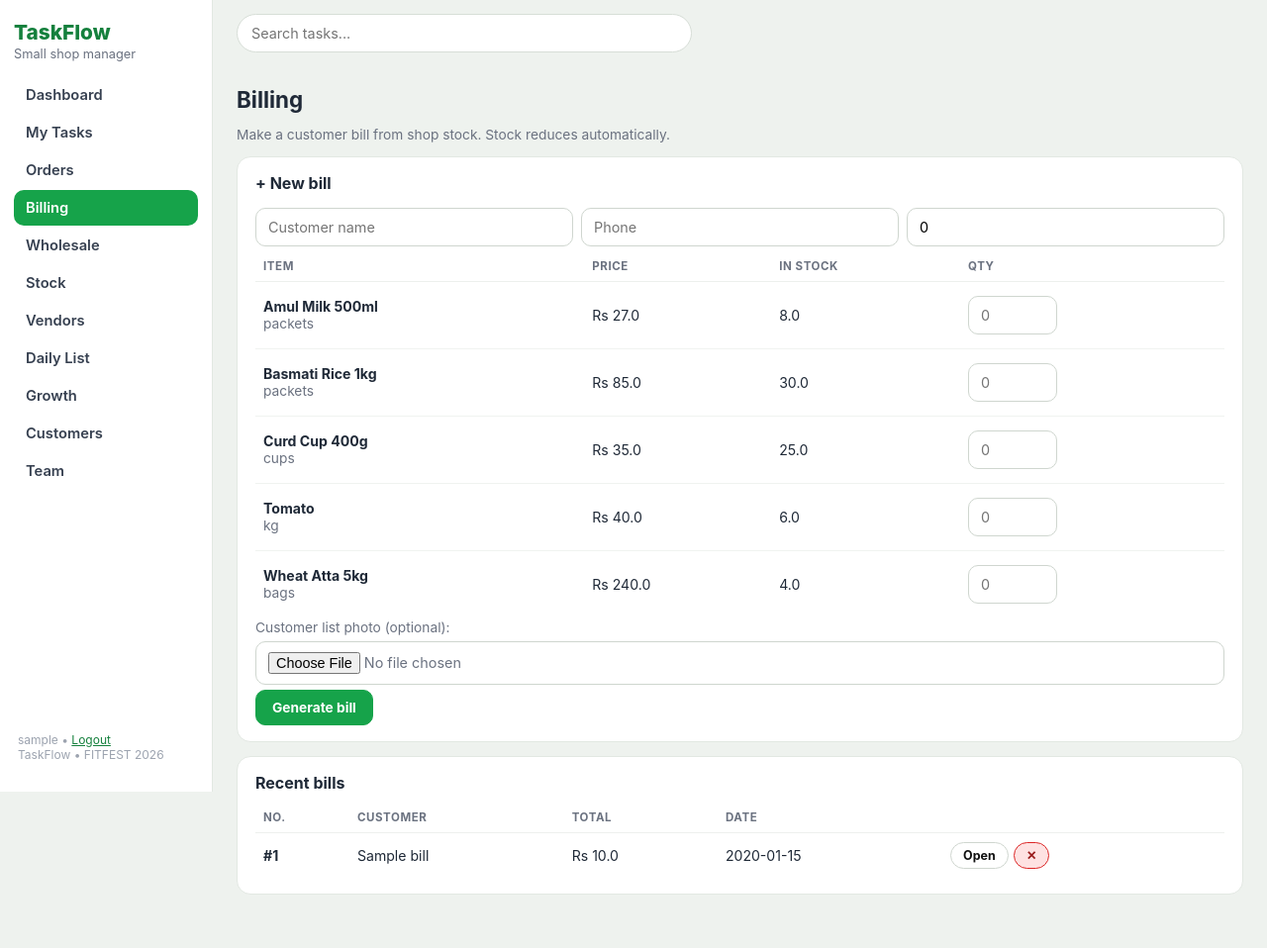
After one commit to ManasviWaghmare/Small-Business-Workflow-Task-Management-Platform, a Flask app: page /billing in a window 1280 px wide. The commit adds this page. Shown: the whole page at 99% size. Run offline with Flask 3, Linux system fonts and the light colour scheme; the visitor is signed in with stand-in values (Sample User, id 1); data comes from the database, SQL or seed files in the repository; tables that the repository leaves empty hold one stand-in row (values such as "Sample post").

Commit message:
Billing suite: customer bills + invoices, wholesaler bills with auto rates, list photos

```diff
--- a/app.py
+++ b/app.py
@@ -7,6 +7,7 @@ from collections import Counter
 from datetime import date, datetime, timedelta
 from flask import Flask, g, redirect, render_template, request, url_for, jsonify, session
 from werkzeug.security import generate_password_hash, check_password_hash
+from werkzeug.utils import secure_filename
 
 BASE_DIR = os.path.dirname(os.path.abspath(__file__))
 if os.getenv("K_SERVICE") or os.getenv("PORT"):
@@ -36,6 +37,23 @@ CHECKLIST_TEMPLATES = {
 
 app = Flask(__name__)
 app.secret_key = os.getenv("SECRET_KEY", "dev-key-change-me")
+app.config["MAX_CONTENT_LENGTH"] = 4 * 1024 * 1024
+
+UPLOAD_DIR = os.path.join(BASE_DIR, "static", "uploads")
+os.makedirs(UPLOAD_DIR, exist_ok=True)
+ALLOWED_EXT = {"png", "jpg", "jpeg", "webp"}
+
+
+def save_photo(f):
+    """Save an uploaded list/bill photo, return its static path (or '')."""
+    if not f or not getattr(f, "filename", ""):
+        return ""
+    ext = f.filename.rsplit(".", 1)[-1].lower() if "." in f.filename else ""
+    if ext not in ALLOWED_EXT:
+        return ""
+    name = datetime.now().strftime("%Y%m%d%H%M%S%f") + "_" + secure_filename(f.filename)[-30:]
+    f.save(os.path.join(UPLOAD_DIR, name))
+    return "uploads/" + name
 
 PUBLIC_PATHS = ("/login", "/healthz")
 
@@ -118,12 +136,24 @@ def init_db():
             id INTEGER PRIMARY KEY AUTOINCREMENT, bill_id INTEGER REFERENCES bills(id) ON DELETE CASCADE,
             item_name TEXT NOT NULL, qty REAL DEFAULT 1, unit TEXT DEFAULT 'pcs',
             price REAL DEFAULT 0, amount REAL DEFAULT 0);
+        CREATE TABLE IF NOT EXISTS wholesaler_bills (
+            id INTEGER PRIMARY KEY AUTOINCREMENT, vendor_id INTEGER REFERENCES vendors(id) ON DELETE SET NULL,
+            bill_no TEXT DEFAULT '', bill_date TEXT DEFAULT '', subtotal REAL DEFAULT 0,
+            total REAL DEFAULT 0, photo TEXT DEFAULT '',
+            created_at TEXT DEFAULT CURRENT_TIMESTAMP);
+        CREATE TABLE IF NOT EXISTS wholesaler_bill_items (
+            id INTEGER PRIMARY KEY AUTOINCREMENT, bill_id INTEGER REFERENCES wholesaler_bills(id) ON DELETE CASCADE,
+            item_name TEXT NOT NULL, qty REAL DEFAULT 0, unit TEXT DEFAULT 'pcs',
+            rate REAL DEFAULT 0, amount REAL DEFAULT 0);
         """
     )
     db.commit()
     # lightweight migration for DBs created before growth layer
     for stmt in [
         "ALTER TABLE customer_orders ADD COLUMN customer_id INTEGER",
+        "ALTER TABLE inventory ADD COLUMN price REAL DEFAULT 0",
+        "ALTER TABLE customer_orders ADD COLUMN photo TEXT DEFAULT ''",
+        "ALTER TABLE bills ADD COLUMN photo TEXT DEFAULT ''",
     ]:
         try: db.execute(stmt)
         except sqlite3.OperationalError: pass
@@ -155,12 +185,12 @@ def init_db():
         db.commit()
     if db.execute("SELECT COUNT(*) c FROM inventory").fetchone()[0] == 0:
         today = date.today()
-        db.executemany("INSERT INTO inventory (name, category, stock_qty, unit, low_threshold, expiry_date) VALUES (?,?,?,?,?,?)", [
-            ("Amul Milk 500ml", "Dairy", 8, "packets", 20, (today + timedelta(days=2)).isoformat()),
-            ("Curd Cup 400g", "Dairy", 25, "cups", 15, (today + timedelta(days=3)).isoformat()),
-            ("Wheat Atta 5kg", "Dry goods", 4, "bags", 10, ""),
-            ("Basmati Rice 1kg", "Dry goods", 30, "packets", 10, ""),
-            ("Tomato", "Vegetables", 6, "kg", 8, (today + timedelta(days=1)).isoformat())])
+        db.executemany("INSERT INTO inventory (name, category, stock_qty, unit, low_threshold, expiry_date, price) VALUES (?,?,?,?,?,?,?)", [
+            ("Amul Milk 500ml", "Dairy", 8, "packets", 20, (today + timedelta(days=2)).isoformat(), 27),
+            ("Curd Cup 400g", "Dairy", 25, "cups", 15, (today + timedelta(days=3)).isoformat(), 35),
+            ("Wheat Atta 5kg", "Dry goods", 4, "bags", 10, "", 240),
+            ("Basmati Rice 1kg", "Dry goods", 30, "packets", 10, "", 85),
+            ("Tomato", "Vegetables", 6, "kg", 8, (today + timedelta(days=1)).isoformat(), 40)])
         db.commit()
     if db.execute("SELECT COUNT(*) c FROM purchase_orders").fetchone()[0] == 0:
         v = db.execute("SELECT id FROM vendors LIMIT 1").fetchone()[0]
@@ -359,12 +389,15 @@ def dashboard():
     reten = retention_due(db)
     groups = db.execute("SELECT * FROM group_buys WHERE status='Open' ORDER BY id DESC").fetchall()
     khata_total = db.execute("SELECT COALESCE(SUM(khata_balance),0) s FROM customers").fetchone()["s"]
+    ts = db.execute("SELECT COALESCE(SUM(total),0) s, COUNT(*) c FROM bills WHERE date(created_at)=?", (today_str(),)).fetchone()
+    today_sales, today_bills = ts["s"], ts["c"]
     return render_template("dashboard.html", total=total, done=done, pending=pending, overdue=overdue,
                            due_today=due_today, completion=completion, by_priority=by_priority, by_status=by_status,
                            per_employee=per_employee, recent=recent, today=today_str(), low_stock=low_stock,
                            expiring=expiring, forecast=forecast, new_orders=new_orders, open_pos=open_pos,
                            cl_done=cl_done, cl_total=cl_total, flash=flash, reten=reten,
-                           groups=groups, khata_total=khata_total, upcoming=upcoming)
+                           groups=groups, khata_total=khata_total, upcoming=upcoming,
+                           today_sales=today_sales, today_bills=today_bills)
 
 
 @app.route("/tasks")
@@ -486,10 +519,22 @@ def inventory_add():
     db = get_db()
     name = request.form.get("name", "").strip()
     if name:
-        db.execute("INSERT INTO inventory (name, category, stock_qty, unit, low_threshold, expiry_date) VALUES (?,?,?,?,?,?)",
+        try: price = float(request.form.get("price") or 0)
+        except ValueError: price = 0
+        db.execute("INSERT INTO inventory (name, category, stock_qty, unit, low_threshold, expiry_date, price) VALUES (?,?,?,?,?,?,?)",
                    (name, request.form.get("category", ""), float(request.form.get("stock_qty") or 0),
-                    request.form.get("unit", "pcs"), float(request.form.get("low_threshold") or 5), request.form.get("expiry_date", "")))
+                    request.form.get("unit", "pcs"), float(request.form.get("low_threshold") or 5), request.form.get("expiry_date", ""), price))
         db.commit(); run_stock_alerts(db)
+    return redirect(url_for("inventory_list"))
+
+
+@app.route("/inventory/<int:iid>/price", methods=["POST"])
+def inventory_price(iid):
+    db = get_db()
+    try: price = float(request.form.get("price") or 0)
+    except ValueError: price = 0
+    db.execute("UPDATE inventory SET price=? WHERE id=?", (price, iid))
+    db.commit()
     return redirect(url_for("inventory_list"))
 
 
@@ -580,8 +625,9 @@ def order_add():
     name = request.form.get("customer_name", "").strip() or (parsed["customer_name"] if parsed else "Walk-in")
     phone = request.form.get("phone", "").strip() or (parsed["phone"] if parsed else "")
     if parsed: items = parsed["items_text"]
-    if not items: return redirect(url_for("orders"))
-    cur = db.execute("INSERT INTO customer_orders (customer_name, phone, items_text, status) VALUES (?,?,?,?)", (name, phone, items, "New"))
+    if not items and not request.files.get("photo"): return redirect(url_for("orders"))
+    photo = save_photo(request.files.get("photo"))
+    cur = db.execute("INSERT INTO customer_orders (customer_name, phone, items_text, status, photo) VALUES (?,?,?,?,?)", (name, phone, items, "New", photo))
     oid = cur.lastrowid
     emp = request.form.get("employee_id") or None
     ups = bundle_suggestions(db, items)
@@ -762,6 +808,145 @@ def group_close(gid):
     return redirect(url_for("growth"))
 
 
+# ---- Billing: customer bills + printable invoices ----
+@app.route("/billing")
+def billing():
+    db = get_db()
+    items = db.execute("SELECT * FROM inventory ORDER BY name").fetchall()
+    bills = db.execute("SELECT * FROM bills ORDER BY id DESC LIMIT 20").fetchall()
+    return render_template("billing.html", items=items, bills=bills)
+
+
+@app.route("/billing/create", methods=["POST"])
+def bill_create():
+    db = get_db()
+    name = request.form.get("customer_name", "").strip() or "Walk-in"
+    phone = request.form.get("phone", "").strip()
+    try: discount = float(request.form.get("discount") or 0)
+    except ValueError: discount = 0
+    lines = []
+    for it in db.execute("SELECT * FROM inventory").fetchall():
+        try: q = float(request.form.get(f"qty_{it['id']}") or 0)
+        except ValueError: q = 0
+        if q > 0:
+            q = min(q, it["stock_qty"] or 0)
+            if q <= 0: continue
+            price = it["price"] or 0
+            lines.append((it, q, price, round(q * price, 2)))
+    if not lines:
+        return redirect(url_for("billing"))
+    subtotal = round(sum(l[3] for l in lines), 2)
+    total = round(max(subtotal - discount, 0), 2)
+    photo = save_photo(request.files.get("photo"))
+    cur = db.execute("INSERT INTO bills (customer_name, phone, subtotal, discount, total, photo) VALUES (?,?,?,?,?,?)",
+                     (name, phone, subtotal, discount, total, photo))
+    bid = cur.lastrowid
+    for it, q, price, amt in lines:
+        db.execute("INSERT INTO bill_items (bill_id, item_name, qty, unit, price, amount) VALUES (?,?,?,?,?,?)",
+                   (bid, it["name"], q, it["unit"], price, amt))
+        db.execute("UPDATE inventory SET stock_qty = stock_qty - ? WHERE id=?", (q, it["id"]))
+    upsert_customer(db, name, phone)
+    db.commit()
+    run_stock_alerts(db)
+    return redirect(url_for("bill_view", bid=bid))
+
+
+@app.route("/bills/<int:bid>")
+def bill_view(bid):
+    db = get_db()
+    bill = db.execute("SELECT * FROM bills WHERE id=?", (bid,)).fetchone()
+    if not bill:
+        return redirect(url_for("billing"))
+    lines = db.execute("SELECT * FROM bill_items WHERE bill_id=?", (bid,)).fetchall()
+    return render_template("bill.html", bill=bill, lines=lines)
+
+
+@app.route("/bills/<int:bid>/delete", methods=["POST"])
+def bill_delete(bid):
+    db = get_db()
+    db.execute("DELETE FROM bill_items WHERE bill_id=?", (bid,))
+    db.execute("DELETE FROM bills WHERE id=?", (bid,))
+    db.commit()
+    return redirect(url_for("billing"))
+
+
+# ---- Wholesaler bills: purchase entries with auto rate calc ----
+@app.route("/wholesale")
+def wholesale():
+    db = get_db()
+    vendors = db.execute("SELECT * FROM vendors ORDER BY name").fetchall()
+    wbills = db.execute("SELECT w.*, v.name AS vendor_name FROM wholesaler_bills w LEFT JOIN vendors v ON w.vendor_id=v.id ORDER BY w.id DESC LIMIT 20").fetchall()
+    return render_template("wholesale.html", vendors=vendors, wbills=wbills)
+
+
+@app.route("/wholesale/create", methods=["POST"])
+def wholesale_create():
+    db = get_db()
+    vendor_id = request.form.get("vendor_id") or None
+    bill_no = request.form.get("bill_no", "").strip()
+    bill_date = request.form.get("bill_date", "") or today_str()
+    names = request.form.getlist("item_name")
+    qtys = request.form.getlist("qty")
+    units = request.form.getlist("unit")
+    rates = request.form.getlist("rate")
+    amounts = request.form.getlist("amount")
+    lines = []
+    for n, q, u, r, a in zip(names, qtys, units, rates, amounts):
+        n = (n or "").strip()
+        if not n: continue
+        try: q = float(q or 0)
+        except ValueError: q = 0
+        try: r = float(r or 0)
+        except ValueError: r = 0
+        try: a = float(a or 0)
+        except ValueError: a = 0
+        # auto-calculate whichever of rate/amount is missing
+        if r and not a: a = round(q * r, 2)
+        elif a and not r and q: r = round(a / q, 2)
+        elif q and r: a = round(q * r, 2)
+        lines.append({"name": n, "qty": q, "unit": u or "pcs", "rate": r, "amount": a})
+    if not lines:
+        return redirect(url_for("wholesale"))
+    subtotal = round(sum(l["amount"] for l in lines), 2)
+    photo = save_photo(request.files.get("photo"))
+    cur = db.execute("INSERT INTO wholesaler_bills (vendor_id, bill_no, bill_date, subtotal, total, photo) VALUES (?,?,?,?,?,?)",
+                     (vendor_id, bill_no, bill_date, subtotal, subtotal, photo))
+    wid = cur.lastrowid
+    for l in lines:
+        db.execute("INSERT INTO wholesaler_bill_items (bill_id, item_name, qty, unit, rate, amount) VALUES (?,?,?,?,?,?)",
+                   (wid, l["name"], l["qty"], l["unit"], l["rate"], l["amount"]))
+        # auto-update shop rates + stock from wholesaler bill
+        row = db.execute("SELECT * FROM inventory WHERE lower(name)=lower(?)", (l["name"],)).fetchone()
+        if row:
+            db.execute("UPDATE inventory SET stock_qty = stock_qty + ?, price = ? WHERE id=?",
+                       (l["qty"], l["rate"] if l["rate"] else row["price"], row["id"]))
+        elif l["qty"] or l["rate"]:
+            db.execute("INSERT INTO inventory (name, category, stock_qty, unit, low_threshold, price) VALUES (?,?,?,?,?,?)",
+                       (l["name"], "", l["qty"], l["unit"], 5, l["rate"]))
+    db.commit()
+    run_stock_alerts(db)
+    return redirect(url_for("wholesale_view", wid=wid))
+
+
+@app.route("/wholesale/<int:wid>")
+def wholesale_view(wid):
+    db = get_db()
+    w = db.execute("SELECT w.*, v.name AS vendor_name FROM wholesaler_bills w LEFT JOIN vendors v ON w.vendor_id=v.id WHERE w.id=?", (wid,)).fetchone()
+    if not w:
+        return redirect(url_for("wholesale"))
+    lines = db.execute("SELECT * FROM wholesaler_bill_items WHERE bill_id=?", (wid,)).fetchall()
+    return render_template("wholesale_bill.html", w=w, lines=lines)
+
+
+@app.route("/wholesale/<int:wid>/delete", methods=["POST"])
+def wholesale_delete(wid):
+    db = get_db()
+    db.execute("DELETE FROM wholesaler_bill_items WHERE bill_id=?", (wid,))
+    db.execute("DELETE FROM wholesaler_bills WHERE id=?", (wid,))
+    db.commit()
+    return redirect(url_for("wholesale"))
+
+
 @app.route("/api/tasks")
 def api_tasks():
     db = get_db()
@@ -799,9 +984,10 @@ def _ensure_db():
     n = db.execute(
         "SELECT COUNT(*) c FROM sqlite_master WHERE type='table' AND name IN "
         "('employees','tasks','customer_orders','inventory','vendors','purchase_orders',"
-        "'checklist_items','customers','promotions','flash_sales','group_buys','users')"
+        "'checklist_items','customers','promotions','flash_sales','group_buys','users',"
+        "'bills','bill_items','wholesaler_bills','wholesaler_bill_items')"
     ).fetchone()["c"]
-    if n < 12:
+    if n < 16:
         g.pop("db", None)
         try: db.close()
         except Exception: pass
--- a/static/style.css
+++ b/static/style.css
@@ -118,3 +118,13 @@ h1{font-size:1.4rem;margin:14px 0 2px}
   .btn{min-height:42px}
   .form input,.form select,.form textarea{font-size:16px}
 }
+.shot{max-width:220px;border:1px solid #e2e8e2;border-radius:8px;margin-top:4px}
+.invoice{max-width:640px}
+.invohead{display:flex;justify-content:space-between;align-items:flex-start;gap:10px}
+@media print{
+  .sidebar,.topbar,#offline-bar,.noprint{display:none!important}
+  body{background:#fff}
+  .shell{display:block}
+  .content{padding:0;max-width:none}
+  .panel{border:none;margin:0}
+}
--- a/templates/base.html
+++ b/templates/base.html
@@ -21,6 +21,8 @@
       <a href="/" class="{{ 'on' if request.path=='/' else '' }}">Dashboard</a>
       <a href="/tasks" class="{{ 'on' if request.path.startswith('/tasks') else '' }}">My Tasks</a>
       <a href="/orders" class="{{ 'on' if request.path.startswith('/orders') else '' }}">Orders</a>
+      <a href="/billing" class="{{ 'on' if request.path.startswith('/billing') or request.path.startswith('/bills') else '' }}">Billing</a>
+      <a href="/wholesale" class="{{ 'on' if request.path.startswith('/wholesale') else '' }}">Wholesale</a>
       <a href="/inventory" class="{{ 'on' if request.path.startswith('/inventory') else '' }}">Stock</a>
       <a href="/procurement" class="{{ 'on' if request.path.startswith('/procurement') else '' }}">Vendors</a>
       <a href="/checklists" class="{{ 'on' if request.path.startswith('/checklists') else '' }}">Daily List</a>
--- /dev/null
+++ b/templates/billing.html
@@ -0,0 +1,26 @@
+{% extends "base.html" %}
+{% block title %}Billing - TaskFlow{% endblock %}
+{% block content %}
+<h1>Billing</h1>
+<p class="muted">Make a customer bill from shop stock. Stock reduces automatically.</p>
+<div class="panel">
+<h2>+ New bill</h2>
+<form method="post" action="/billing/create" class="form" enctype="multipart/form-data">
+<div class="row"><input name="customer_name" placeholder="Customer name"><input name="phone" placeholder="Phone">
+<input name="discount" type="number" step="0.01" placeholder="Discount Rs" value="0"></div>
+<table><tr><th>Item</th><th>Price</th><th>In stock</th><th>Qty</th></tr>
+{% for i in items %}
+<tr><td><b>{{ i['name'] }}</b><br><small class="muted">{{ i['unit'] }}</small></td>
+<td>Rs {{ i['price'] }}</td><td>{{ i['stock_qty'] }}</td>
+<td><input name="qty_{{ i['id'] }}" type="number" step="0.1" min="0" max="{{ i['stock_qty'] }}" placeholder="0" style="max-width:90px"></td></tr>
+{% endfor %}</table>
+<label class="muted">Customer list photo (optional): <input type="file" name="photo" accept="image/*"></label>
+<button class="btn primary" type="submit">Generate bill</button></form>
+</div>
+<div class="panel"><h2>Recent bills</h2>
+<table><tr><th>No.</th><th>Customer</th><th>Total</th><th>Date</th><th></th></tr>
+{% for b in bills %}<tr><td><b>#{{ b['id'] }}</b></td><td>{{ b['customer_name'] }}</td><td>Rs {{ b['total'] }}</td><td>{{ b['created_at'][:10] }}</td>
+<td class="actions"><a class="btn small" href="/bills/{{ b['id'] }}">Open</a>
+<form method="post" action="/bills/{{ b['id'] }}/delete" onsubmit="return confirm('Delete?')"><button class="btn small danger-btn">✕</button></form></td></tr>
+{% else %}<tr><td colspan="5" class="muted">No bills yet.</td></tr>{% endfor %}</table></div>
+{% endblock %}
--- a/templates/dashboard.html
+++ b/templates/dashboard.html
@@ -48,7 +48,7 @@
         {% else %}<p class="muted">No sale running.</p>{% endif %}
         {% if reten %}<p><b>{{ reten|length }}</b> quiet customers (15+ days).</p>{% endif %}
         {% if groups %}<p><b>Deals:</b> {% for gb in groups %}{{ gb['title'] }}{% if not loop.last %}, {% endif %}{% endfor %}</p>{% endif %}
-        <p class="muted">Khata pending: Rs {{ khata_total }} • <a href="/growth">Growth →</a></p>
+        <p class="muted">Khata pending: Rs {{ khata_total }} • Today: Rs {{ today_sales }} from {{ today_bills }} bills • <a href="/growth">Growth →</a> <a href="/billing">Billing →</a></p>
       </div>
     </div>
   </div>
--- a/templates/inventory.html
+++ b/templates/inventory.html
@@ -11,16 +11,18 @@
   <input name="stock_qty" type="number" step="0.1" placeholder="Qty" value="0">
   <input name="unit" placeholder="Unit (kg/packets)" value="pcs">
   <input name="low_threshold" type="number" step="0.1" placeholder="Low-stock at" value="5">
+  <input name="price" type="number" step="0.01" placeholder="Price Rs" value="0">
   <input name="expiry_date" type="date">
   <button class="btn primary" type="submit">Add</button>
 </form>
 </div>
 <div class="panel">
-<table><tr><th>Item</th><th>Stock</th><th>Expiry</th><th>Alert</th><th></th></tr>
+<table><tr><th>Item</th><th>Stock</th><th>Price</th><th>Expiry</th><th>Alert</th><th></th></tr>
 {% for i in items %}
 <tr class="{% if i['stock_qty'] <= i['low_threshold'] %}overdue-row{% endif %}">
 <td><b>{{ i['name'] }}</b><br><small>{{ i['category'] }}</small></td>
 <td>{{ i['stock_qty'] }} {{ i['unit'] }} <small class="muted">(min {{ i['low_threshold'] }})</small></td>
+<td><form method="post" action="/inventory/{{ i['id'] }}/price" class="form row" style="flex-wrap:nowrap">Rs <input name="price" type="number" step="0.01" value="{{ i['price'] }}" style="max-width:80px"><button class="btn small" type="submit">Set</button></form></td>
 <td>{{ i['expiry_date'] or '—' }}</td>
 <td>{% if i['stock_qty'] <= i['low_threshold'] %}<span class="pill Overdue">LOW</span>{% endif %}{% if i['expiry_date'] and i['expiry_date'] <= today %}<span class="pill Overdue">EXPIRED?</span>{% endif %}</td>
 <td class="actions">
@@ -28,7 +30,7 @@
 <form method="post" action="/inventory/{{ i['id'] }}/stock"><input type="hidden" name="delta" value="-1"><button class="btn small">−1</button></form>
 <form method="post" action="/inventory/{{ i['id'] }}/delete" onsubmit="return confirm('Delete?')"><button class="btn small danger-btn">✕</button></form>
 </td></tr>
-{% else %}<tr><td colspan="5" class="muted">No stock items yet.</td></tr>{% endfor %}
+{% else %}<tr><td colspan="6" class="muted">No stock items yet.</td></tr>{% endfor %}
 </table>
 </div>
 {% endblock %}
--- a/templates/orders.html
+++ b/templates/orders.html
@@ -4,16 +4,18 @@
 <h1>🛒 Order Packing & Fulfillment</h1>
 <p class="muted">Paste a customer WhatsApp message — it is parsed into a structured order + packing task automatically (WhatsApp ingestion demo).</p>
 <div class="panel"><h2>📩 New order (manual or WhatsApp paste)</h2>
-<form method="post" action="/orders/add" class="form">
+<form method="post" action="/orders/add" class="form" enctype="multipart/form-data">
 <div class="row"><input name="customer_name" placeholder="Customer name"><input name="phone" placeholder="Phone">
 <select name="employee_id"><option value="">Assign packer…</option>{% for e in employees %}<option value="{{ e['id'] }}">{{ e['name'] }}</option>{% endfor %}</select></div>
 <textarea name="whatsapp_text" placeholder="Paste WhatsApp msg, e.g.&#10;Sunita Joshi&#10;2kg atta&#10;1L oil&#10;97650 12345"></textarea>
 <textarea name="items_text" placeholder="…or type picking list directly (one item per line)"></textarea>
+<label class="muted">Customer list photo (optional): <input type="file" name="photo" accept="image/*"></label>
 <button class="btn primary" type="submit">Create order + packing task</button></form></div>
 <div class="panel"><table><tr><th>Order</th><th>Picking checklist</th><th>Status</th><th></th></tr>
 {% for o in orders %}
 <tr><td><b>#{{ o['id'] }} {{ o['customer_name'] }}</b><br><small>{{ o['phone'] }} • {{ o['created_at'] }}</small></td>
 <td><small>{{ o['items_text'].replace('\n','<br>')|safe }}</small>
+{% if o['photo'] %}<br><a href="{{ url_for('static', filename=o['photo']) }}"><img src="{{ url_for('static', filename=o['photo']) }}" class="shot"></a>{% endif %}
 {% if bundles.get(o['id']) %}<br>{% for b in bundles[o['id']] %}<span class="pill High">Upsell: {{ b['suggest'] }} ({{ b['offer'] }})</span>{% endfor %}{% endif %}</td>
 <td><span class="pill">{{ o['status'] }}</span></td>
 <td class="actions">{% if o['status'] != 'Delivered' %}<form method="post" action="/orders/{{ o['id'] }}/advance"><button class="btn small">Next →</button></form>{% else %}✓{% endif %}
```
Also changed, not shown: templates/bill.html (added, +15 -0 lines), templates/wholesale.html (added, +24 -0 lines), templates/wholesale_bill.html (added, +14 -0 lines), README.md, 1 other file.
